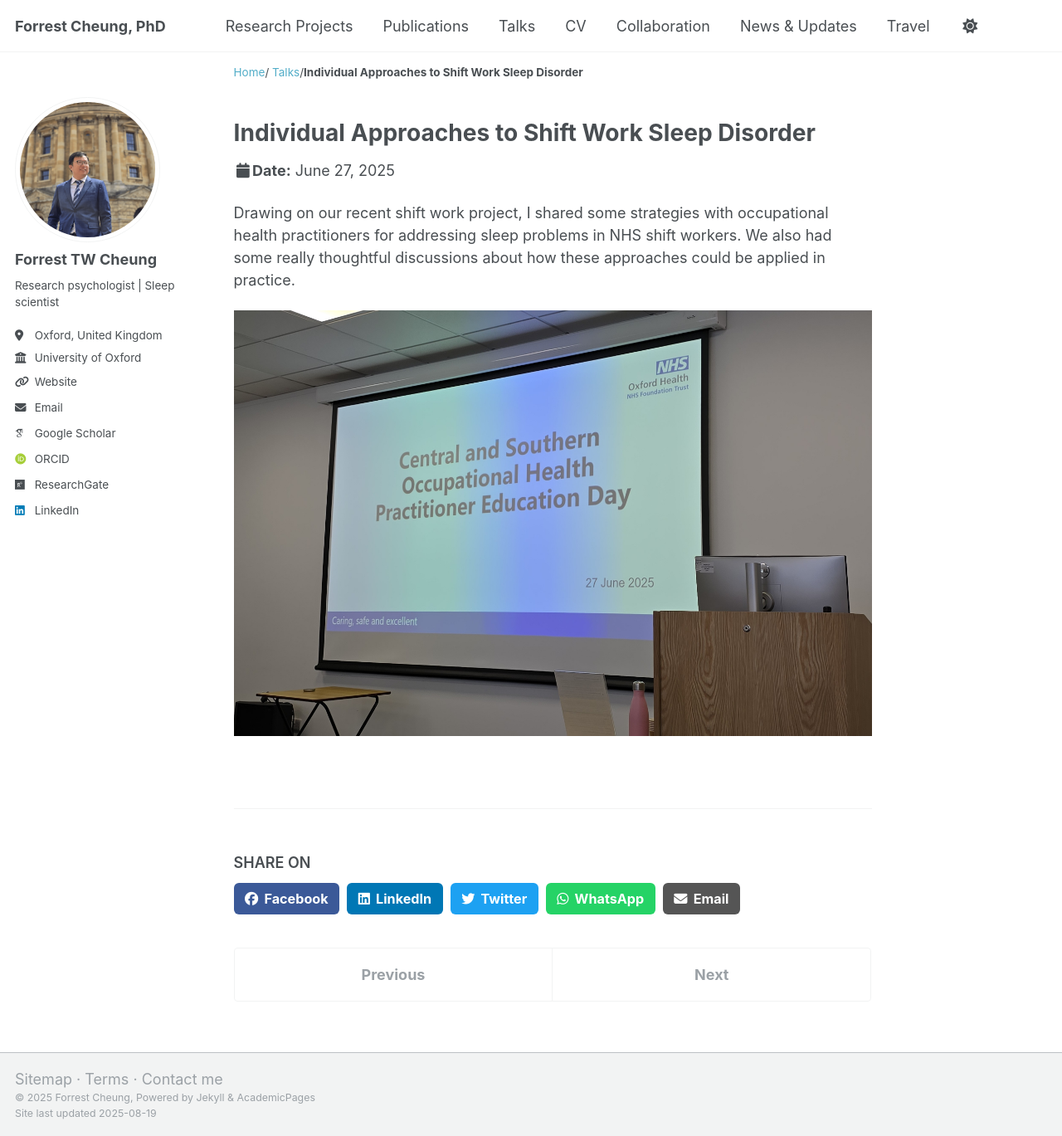
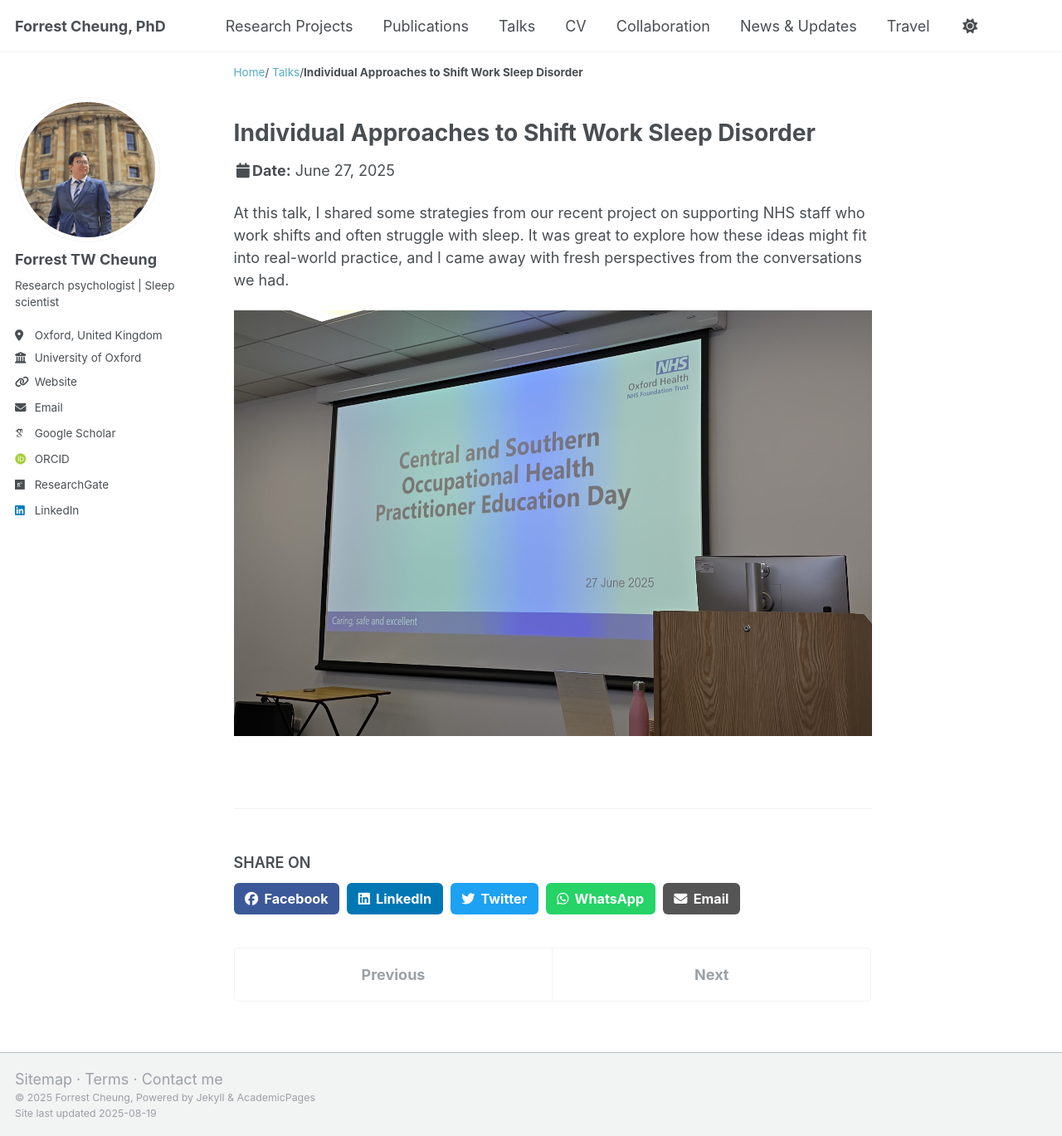
Before and after one commit to forrestcheungtw/forrestcheungtw.github.io, a Jekyll site: the page built from _talks/2025-06-28-talk.md, in a window 1280 px wide and 1369 px high. Shown: the whole window at 83% size. Built offline with Jekyll 4.4.1, drawn with Linux system fonts in a browser that asks for light colours; some web fonts are replaced.

Commit message:
Updated 1 file via CloudCannon.

```diff
--- a/_talks/2025-06-28-talk.md
+++ b/_talks/2025-06-28-talk.md
@@ -9,6 +9,7 @@ location: "Oxford, UK"
 header:
   teaser: https://forrestcheungtw.github.io/images/talks/Talk_20250627.jpg
 ---
-Drawing on our recent shift work project, I shared some strategies with occupational health practitioners for addressing sleep problems in NHS shift workers. We also had some really thoughtful discussions about how these approaches could be applied in practice.
+At this talk, I shared some strategies from our recent project on supporting NHS staff who work shifts and often struggle with sleep.
+It was great to explore how these ideas might fit into real-world practice, and I came away with fresh perspectives from the conversations we had.
 
 ![](/images/talks/Talk_20250627.jpg)
```
